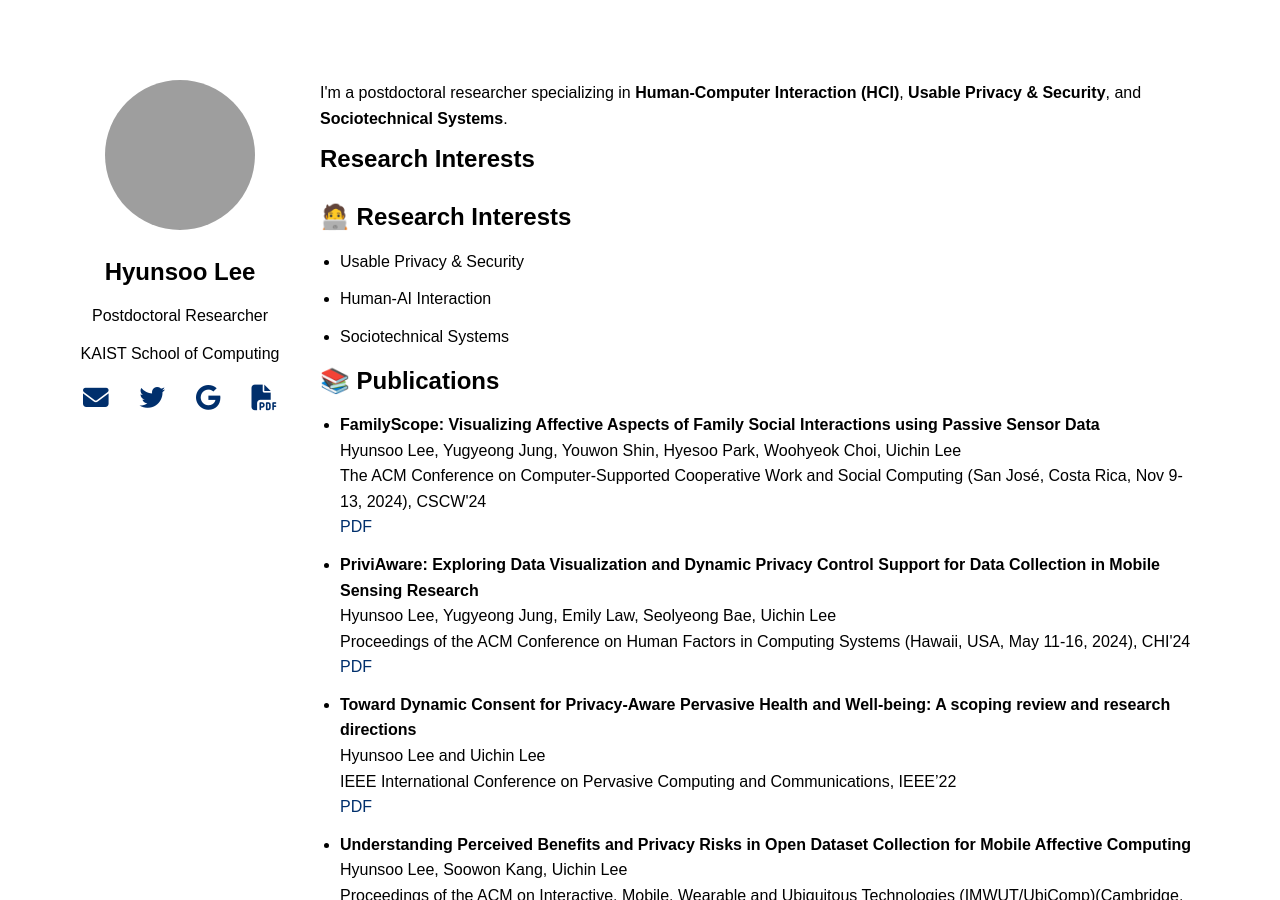
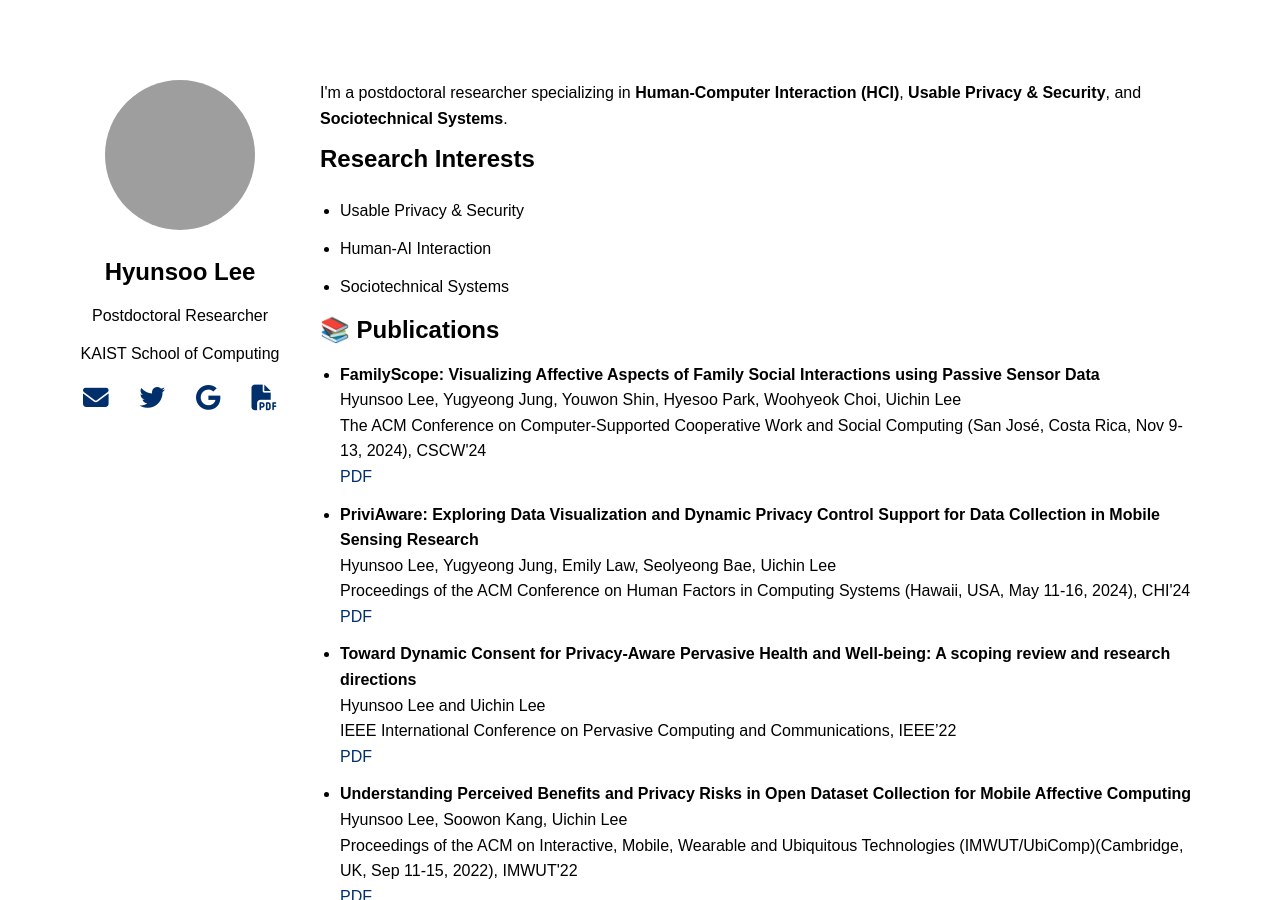
Before and after one commit to hslee90/hslee90.github.io, a Jekyll site: the page built from index.md, in a window 1280 px wide and 900 px high. Built offline with Jekyll 4.4.1, drawn with Linux system fonts in a browser that asks for light colours; nearby versions of some CDN libraries; grey boxes are pictures that could not be loaded.

Commit message:
Update index.md

```diff
--- a/index.md
+++ b/index.md
@@ -32,7 +32,7 @@ title: "Hyunsoo Lee"
   <div class="main-content">
         <p>I'm a postdoctoral researcher specializing in <strong>Human-Computer Interaction (HCI)</strong>, <strong>Usable Privacy & Security</strong>, and <strong>Sociotechnical Systems</strong>.</p>
 
-    <h2 id="research-interests">Research Interests</h2><h2>🧑‍💻 Research Interests</h2>
+    <h2 id="research-interests">Research Interests</h2>
     <ul>
       <li>Usable Privacy & Security</li>
       <li>Human-AI Interaction</li>
```
